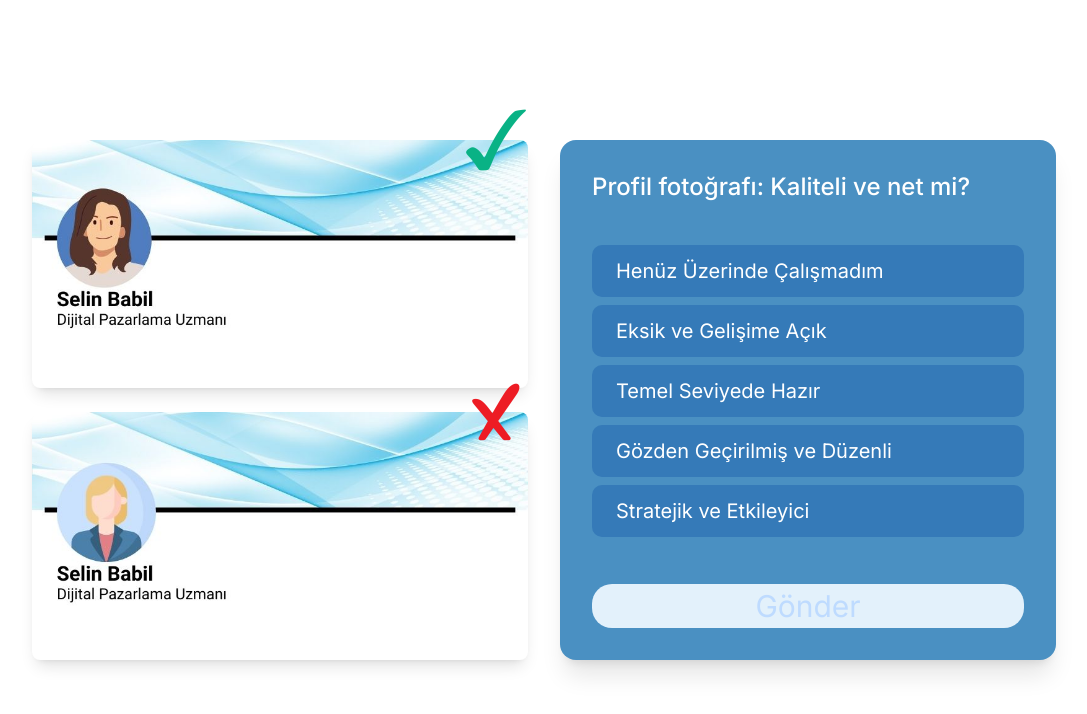
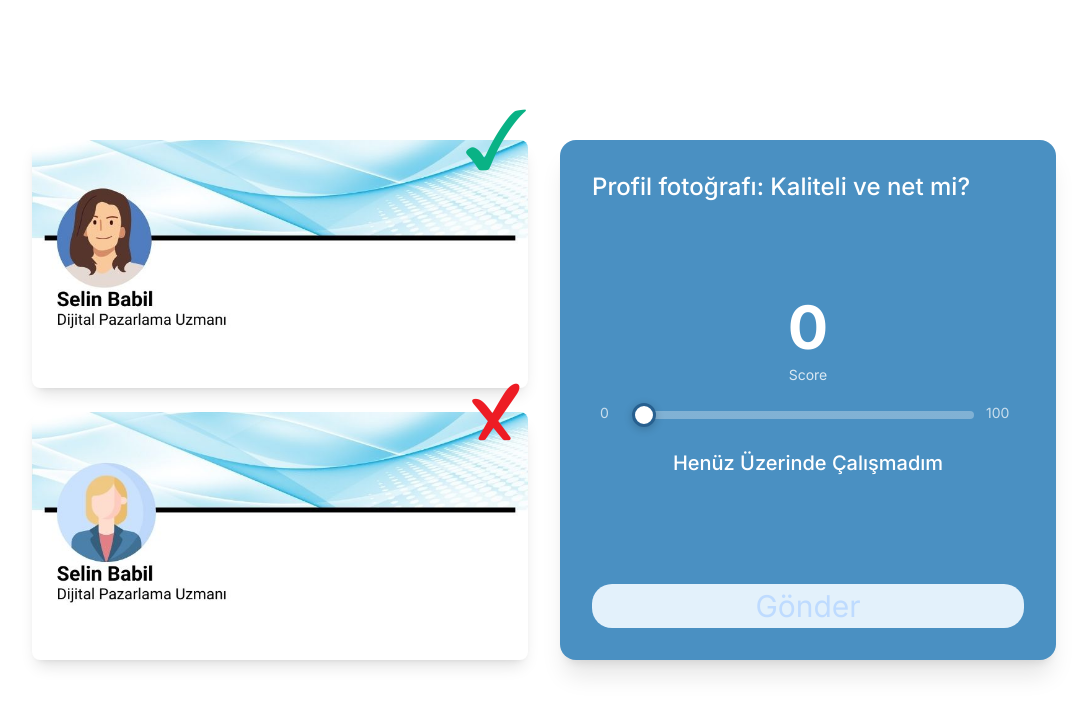
Before and after one commit to barathrum54/linkedin-profile-evaluator, a Next.js app: page / in a window 1280 px wide. Both pictures are taken after a click on the button "Başla". Shown: the top 714 px of the page, without its empty margins (96-1183 px from the left). Built offline with nearby package versions, Linux system fonts and the light colour scheme.

Commit message:
feat: implement slider

```diff
--- a/src/app/globals.css
+++ b/src/app/globals.css
@@ -113,6 +113,11 @@ body {
     opacity: 0;
     visibility: hidden;
   }
+}
+
+@keyframes spin2 {
+  0% { transform: translateX(-50%) rotate(0deg); }
+  100% { transform: translateX(-50%) rotate(360deg); }
 }
 
 .fade-in {
@@ -408,3 +413,61 @@ button:focus-visible {
 .loader.fade-out {
   animation: fadeOut 0.3s ease-out forwards;
 }
+
+/* Custom Slider Styles */
+.slider {
+  -webkit-appearance: none;
+  appearance: none;
+  height: 8px;
+  border-radius: 4px;
+  outline: none;
+  transition: all 0.3s ease;
+}
+
+.slider::-webkit-slider-thumb {
+  -webkit-appearance: none;
+  appearance: none;
+  width: 24px;
+  height: 24px;
+  border-radius: 50%;
+  background: #ffffff;
+  cursor: pointer;
+  border: 3px solid #276090;
+  box-shadow: 0 2px 8px rgba(0, 0, 0, 0.2);
+  transition: all 0.3s ease;
+}
+
+.slider::-webkit-slider-thumb:hover {
+  transform: scale(1.1);
+  box-shadow: 0 4px 12px rgba(0, 0, 0, 0.3);
+}
+
+.slider::-webkit-slider-thumb:active {
+  transform: scale(1.2);
+}
+
+.slider::-moz-range-thumb {
+  width: 24px;
+  height: 24px;
+  border-radius: 50%;
+  background: #ffffff;
+  cursor: pointer;
+  border: 3px solid #276090;
+  box-shadow: 0 2px 8px rgba(0, 0, 0, 0.2);
+  transition: all 0.3s ease;
+}
+
+.slider::-moz-range-thumb:hover {
+  transform: scale(1.1);
+  box-shadow: 0 4px 12px rgba(0, 0, 0, 0.3);
+}
+
+.slider::-moz-range-thumb:active {
+  transform: scale(1.2);
+}
+
+.slider::-moz-range-track {
+  height: 8px;
+  border-radius: 4px;
+  background: rgba(255, 255, 255, 0.3);
+}
--- a/src/components/QuestionFlow.tsx
+++ b/src/components/QuestionFlow.tsx
@@ -2,7 +2,7 @@
 
 import { useState, useEffect } from "react";
 import { useSound } from "@/hooks/useSound";
-import { questionsData, ratingScale, RatingScale } from "@/data/questions";
+import { questionsData } from "@/data/questions";
 import SocialShare from "./SocialShare";
 
 function ImageModal({
@@ -36,6 +36,26 @@ function ImageModal({
   );
 }
 
+// Helper function to get label based on slider value
+const getSliderLabel = (value: number): string => {
+  if (value >= 0 && value <= 19) return "Henüz Üzerinde Çalışmadım";
+  if (value >= 20 && value <= 39) return "Eksik ve Gelişime Açık";
+  if (value >= 40 && value <= 59) return "Temel Seviyede Hazır";
+  if (value >= 60 && value <= 79) return "Gözden Geçirilmiş ve Düzenli";
+  if (value >= 80 && value <= 100) return "Stratejik ve Etkileyici";
+  return "";
+};
+
+// Helper function to convert slider value to multiplier for scoring
+const getMultiplierFromSliderValue = (value: number): number => {
+  if (value >= 0 && value <= 19) return 0.2;
+  if (value >= 20 && value <= 39) return 0.4;
+  if (value >= 40 && value <= 59) return 0.6;
+  if (value >= 60 && value <= 79) return 0.8;
+  if (value >= 80 && value <= 100) return 1.0;
+  return 0;
+};
+
 export default function QuestionFlow() {
   const [currentQuestion, setCurrentQuestion] = useState(0);
   const [answers, setAnswers] = useState<(number | null)[]>(
@@ -65,21 +85,20 @@ export default function QuestionFlow() {
     setIsTestFinished(false);
   };
 
-  const handleAnswer = (rating: number) => {
+  const handleSliderChange = (value: number) => {
     const newAnswers = [...answers];
-    newAnswers[currentQuestion] = rating;
+    newAnswers[currentQuestion] = value;
     setAnswers(newAnswers);
   };
 
   const handleSubmit = () => {
+    playClickSound();
     // Calculate score with multipliers
     const newScore = answers.reduce(
       (total: number, ans: number | null, idx: number) => {
         if (ans === null) return total;
-        const rating: RatingScale | undefined = ratingScale.find(
-          (r) => r.value === ans
-        );
-        return total + questionsData[idx].score * (rating?.multiplier || 0);
+        const multiplier = getMultiplierFromSliderValue(ans);
+        return total + questionsData[idx].score * multiplier;
       },
       0
     );
@@ -259,32 +278,52 @@ export default function QuestionFlow() {
                     {questionsData[currentQuestion].question}
                   </p>
                 </div>
-                <div className="flex flex-col gap-2 w-full mb-4">
-                  {ratingScale.map((r) => (
-                    <button
-                      key={r.value}
-                      className={`w-full py-2 sm:py-1 px-4 lg:px-6 lg:py-3 rounded-[10px] text-xs lg:text-xl font-normal transition-all duration-200 focus:outline-none text-left
-                          ${
-                            answers[currentQuestion] === r.value
-                              ? "bg-[#276090] text-white"
-                              : "bg-[#357ab8] text-white hover:bg-[#1d466e] active:bg-[#1d466e]"
-                          }
-                        `}
-                      onClick={() => handleAnswer(r.value)}
-                    >
-                      {r.label}
-                    </button>
-                  ))}
+                <div className="flex flex-col gap-4 w-full mb-4">
+                  {/* Numeric Score Display */}
+                  <div className="text-center">
+                    <div className="text-white text-4xl lg:text-6xl font-bold mb-2">
+                      {answers[currentQuestion] || 0}
+                    </div>
+                    <div className="text-white text-xs lg:text-sm opacity-80">
+                      Score
+                    </div>
+                  </div>
+
+                  {/* Slider */}
+                  <div className="flex items-center gap-3 w-full px-2">
+                    <span className="text-white text-xs lg:text-sm opacity-70 min-w-[20px]">0</span>
+                    <div className="flex-1 relative">
+                      <input
+                        type="range"
+                        min="0"
+                        max="100"
+                        value={answers[currentQuestion] || 0}
+                        onChange={(e) => handleSliderChange(Number(e.target.value))}
+                        className="w-full h-2 bg-white bg-opacity-30 rounded-lg appearance-none cursor-pointer slider"
+                        style={{
+                          background: `linear-gradient(to right, #ffffff ${answers[currentQuestion] || 0}%, rgba(255,255,255,0.3) ${answers[currentQuestion] || 0}%)`
+                        }}
+                      />
+                    </div>
+                    <span className="text-white text-xs lg:text-sm opacity-70 min-w-[30px]">100</span>
+                  </div>
+
+                  {/* Dynamic Label */}
+                  <div className="text-center">
+                    <div className="text-white text-base lg:text-xl font-medium bg-transparent bg-opacity-20 rounded-lg py-2 px-4">
+                      {getSliderLabel(answers[currentQuestion] || 0)}
+                    </div>
+                  </div>
                 </div>
                 <button
                   className={`w-full py-2 sm:py-1 rounded-[20px] text-xs lg:text-3xl font-normal mt-1 transition-all duration-200
                       ${
-                        answers[currentQuestion]
+                        answers[currentQuestion] !== null
                           ? "bg-[#b3d9fa] text-[#276090] hover:bg-[#d0eaff] active:bg-[#a3cbe6]"
                           : "bg-[#e3f1fb] text-blue-200 cursor-not-allowed"
                       }`}
                   onClick={handleSubmit}
-                  disabled={!answers[currentQuestion]}
+                  disabled={answers[currentQuestion] === null}
                 >
                   Gönder
                 </button>
```
